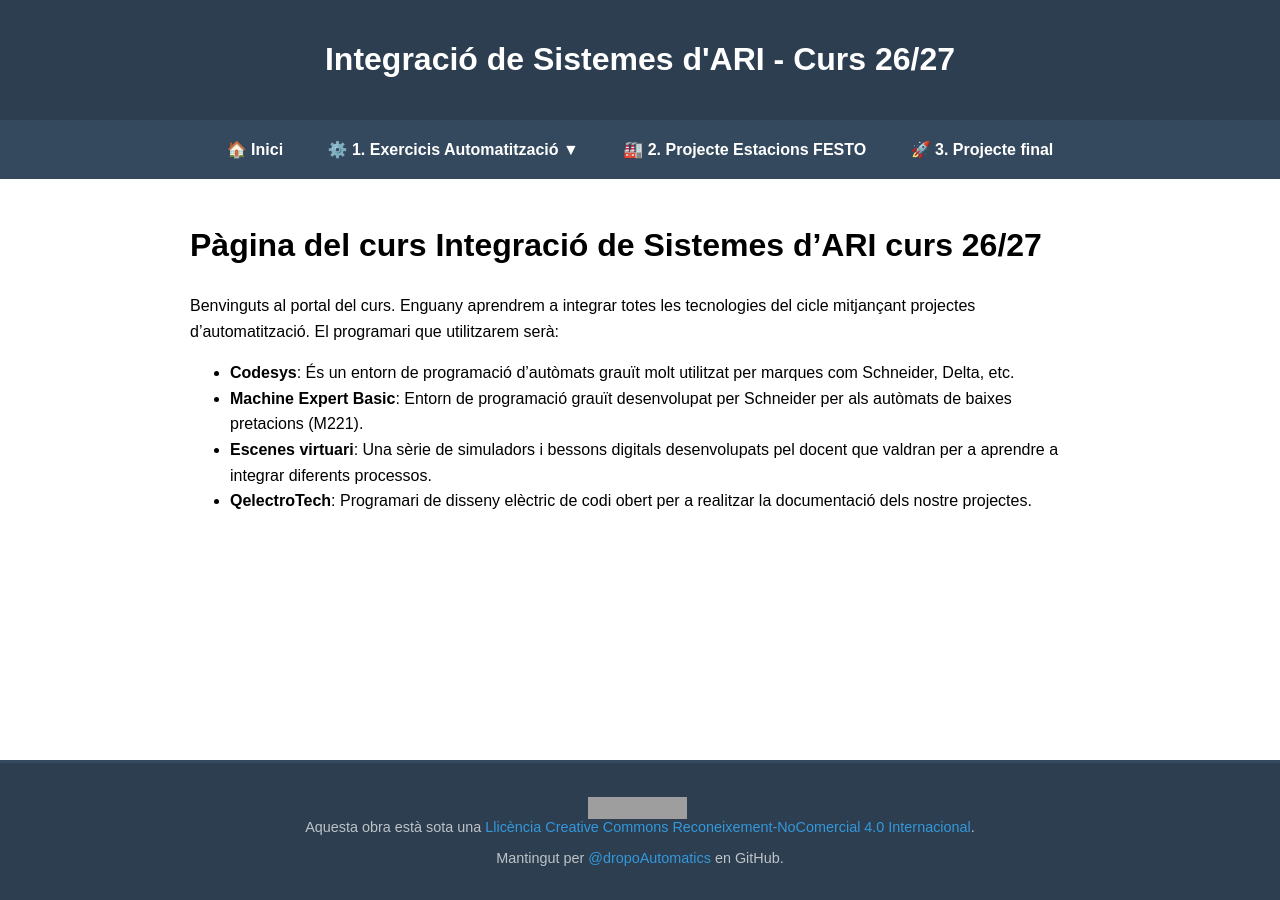
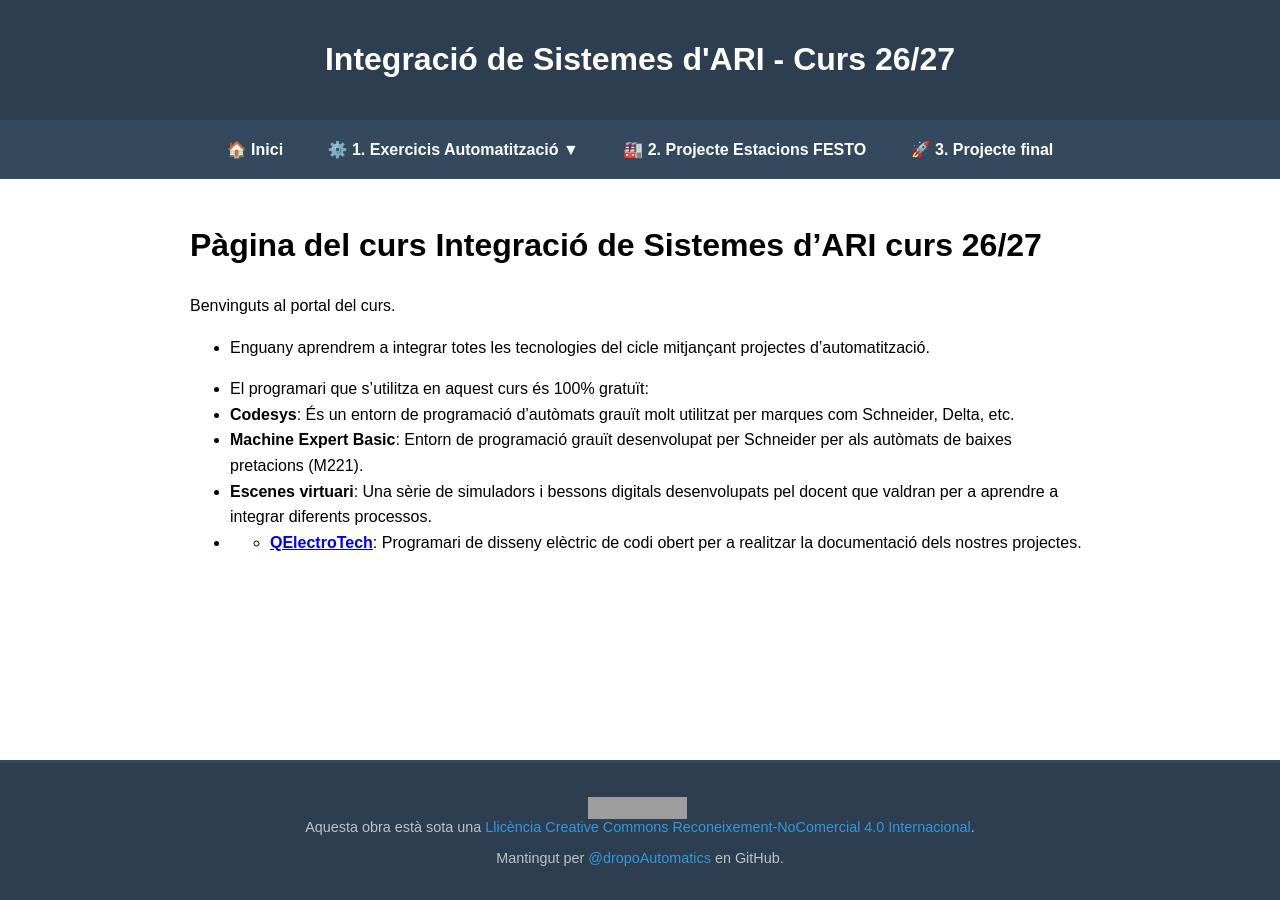
Before and after one commit to dropoAutomatics/integracio-ari, a Jekyll site: the page built from index.md, in a window 1280 px wide. Built offline with Jekyll 4.4.1, drawn with Linux system fonts in a browser that asks for light colours; our own code applies the rules of GitHub Pages for plain Markdown files; grey boxes are pictures that could not be loaded.

Commit message:
Update index.md

```diff
--- a/index.md
+++ b/index.md
@@ -4,9 +4,11 @@ layout: default
 # Pàgina del curs Integració de Sistemes d'ARI curs 26/27
 
 Benvinguts al portal del curs.
-Enguany aprendrem a integrar totes les tecnologies del cicle mitjançant projectes d'automatització.
-El programari que utilitzarem serà:
+
+* Enguany aprendrem a integrar totes les tecnologies del cicle mitjançant projectes d'automatització.
+
+* El programari que s'utilitza en aquest curs és 100% gratuït:
 * **Codesys**: És un entorn de programació d'autòmats grauït molt utilitzat per marques com Schneider, Delta, etc.
 * **Machine Expert Basic**: Entorn de programació grauït desenvolupat per Schneider per als autòmats de baixes pretacions (M221).
 * **Escenes virtuari**: Una sèrie de simuladors i bessons digitals desenvolupats pel docent que valdran per a aprendre a integrar diferents processos.
-* **QelectroTech**: Programari de disseny elèctric de codi obert per a realitzar la documentació dels nostre projectes.
+* * **[QElectroTech](https://qelectrotech.org/download.php)**: Programari de disseny elèctric de codi obert per a realitzar la documentació dels nostres projectes.
```
